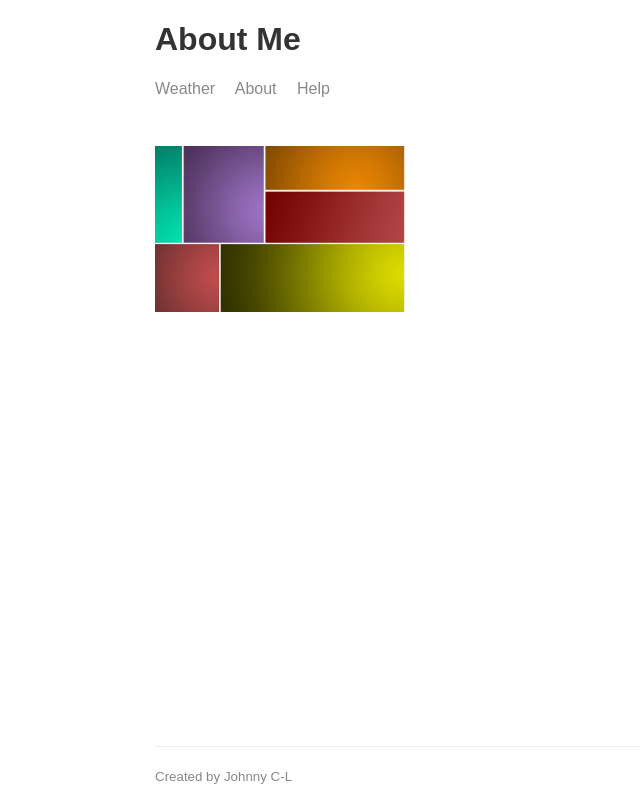
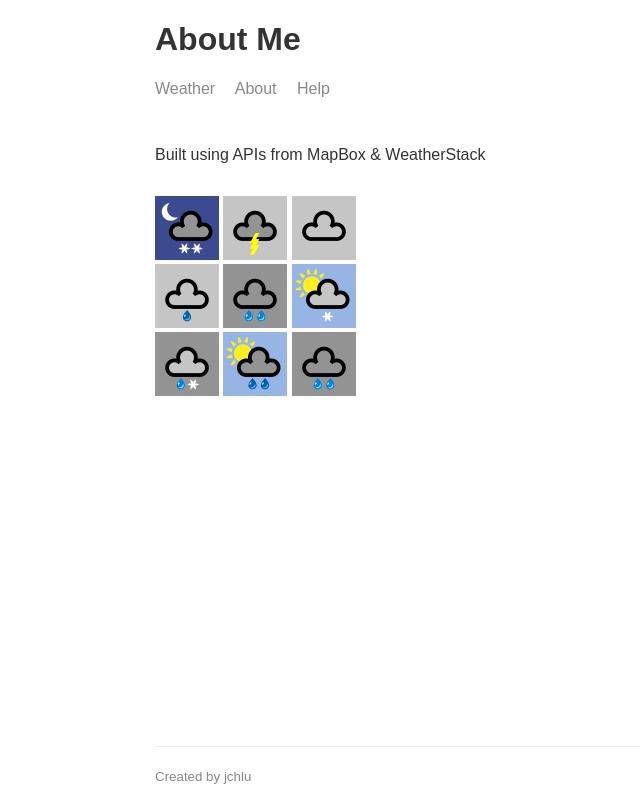
Before and after one commit to jchlu/weather-app, a Node server app: page /about in a window 1280 px wide. Shown: the whole page, without its empty margins (160-800 px from the left). Run offline with Node 20, Linux system fonts and the light colour scheme.

Commit message:
Implement random icon grid on about page

```diff
--- a/public/css/styles.css
+++ b/public/css/styles.css
@@ -49,7 +49,6 @@ input {
     width: 250px;
 }
 
-#weather-icon {
-    border: 1px solid #888888;
+#weather-icon, .weather-icon-grid {
     margin-top: 32px;
 }
--- a/src/app.js
+++ b/src/app.js
@@ -7,7 +7,7 @@ const port = process.env.PORT || 3000
 
 const { geocode } = require('./utils/geocode')
 const { weather } = require('./utils/weather')
-
+const { pickNineRandomImages } = require('./utils/weather-codes')
 // Paths for express config
 const staticPath = path.join(__dirname, '../public')
 const viewsPath = path.join(__dirname, '../templates/views')
@@ -24,22 +24,32 @@ app.use(express.static(staticPath))
 app.get('', (req, res) => {
   res.status(200).render('index', {
     title: 'Weather App',
-    name: 'Johnny C-L'
+    name
   })
 })
 
+const name = 'jchlu'
+
 app.get('/about', (req, res) => {
+  const images = pickNineRandomImages()
+  // console.log(images[0])
   res.status(200).render('about', {
     title: 'About Me',
-    name: 'Johnny C-L'
+    name,
+    images
   })
 })
 
 app.get('/help', (req, res) => {
   res.status(200).render('help', {
     title: 'Help Page',
-    msgs: [{ p: 'All these worlds are yours, except Europa.' }, { p: 'Attempt no landings there.' }],
-    name: 'Johnny C-L'
+    msgs: [
+      { p: 'All these worlds are yours except Europa' },
+      { p: 'Attempt no landing there' },
+      { p: 'Use then together' },
+      { p: 'Use them in peace' }
+    ],
+    name
   })
 })
 
@@ -47,7 +57,7 @@ app.get('/help/*', (req, res) => {
   res.status(404).render('404', {
     title: 'Help page not found.',
     errorMessage: 'Sorry, there\'s no Help article found here.',
-    name: 'Johnny C-L'
+    name
   })
 })
 
@@ -70,7 +80,7 @@ app.get('*', (req, res) => {
   res.status(404).render('404', {
     title: 'Ooops! Page not found.',
     errorMessage: 'Sorry, there\'s no page here.',
-    name: 'Johnny C-L'
+    name
   })
 })
 
--- a/src/utils/weather-codes.js
+++ b/src/utils/weather-codes.js
@@ -289,4 +289,19 @@ const codes = [
   }
 ]
 
-module.exports = codes
+const pickNineRandomImages = _ => {
+  const ids = codes.map(({ WeatherCode }) => WeatherCode)
+  const max = ids.length - 1
+  var images = []
+  for (let i = 1; i <= 9; i++) {
+    var id = Math.floor(Math.random() * Math.floor(max))
+    var mod = !(i % 2) ? codes[id].DayIcon : codes[id].NightIcon
+    images.push(mod)
+  }
+  return images
+}
+
+module.exports = {
+  codes,
+  pickNineRandomImages
+}
--- a/templates/views/about.hbs
+++ b/templates/views/about.hbs
@@ -6,7 +6,24 @@
 <body>
     <div class="main-content">
         {{>header}}
-        <img class="portrait" src="img/fanart.jpg" alt="Fan Art">
+        Built using APIs from MapBox &amp; WeatherStack
+        <div class="weather-icon-grid">
+            <div>
+                <img src="/img/icons/{{images.[0]}}.png" alt="weather icon">
+                <img src="/img/icons/{{images.[1]}}.png" alt="weather icon">
+                <img src="/img/icons/{{images.[2]}}.png" alt="weather icon">
+            </div>
+            <div>
+                <img src="/img/icons/{{images.[3]}}.png" alt="weather icon">
+                <img src="/img/icons/{{images.[4]}}.png" alt="weather icon">
+                <img src="/img/icons/{{images.[5]}}.png" alt="weather icon">
+            </div>
+            <div>
+                <img src="/img/icons/{{images.[6]}}.png" alt="weather icon">
+                <img src="/img/icons/{{images.[7]}}.png" alt="weather icon">
+                <img src="/img/icons/{{images.[8]}}.png" alt="weather icon">
+            </div>
+        </div>
     </div>
     {{>footer}}
 </body>
```
